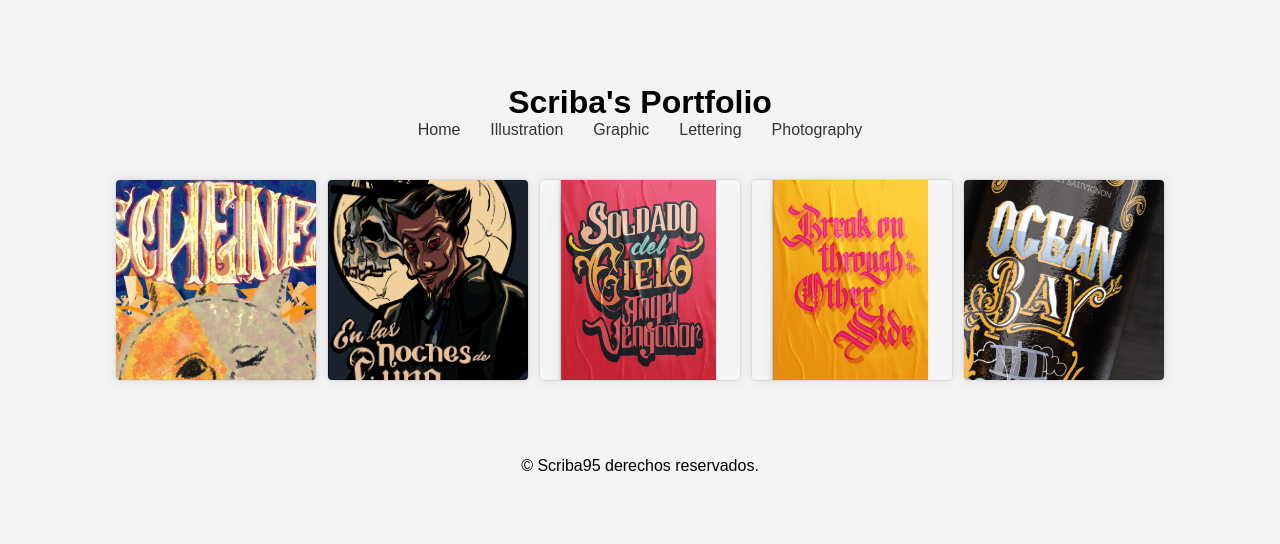
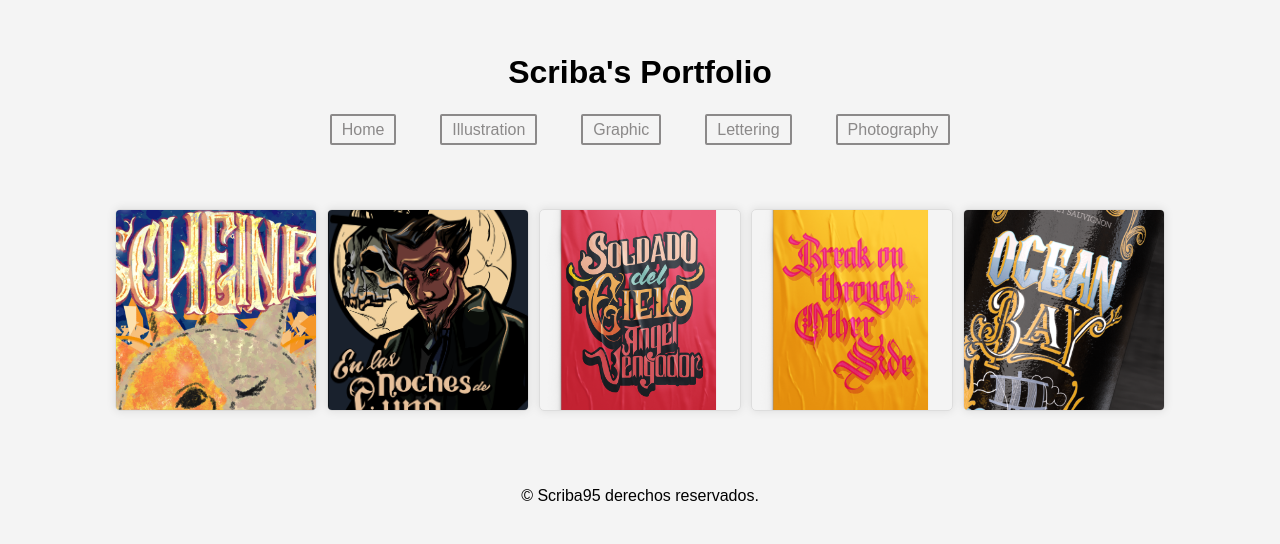
Before and after one commit to scriba95/scriba95.github.io, a plain HTML site: page lettering.html in a window 1280 px wide. Shown: the part 113-657 px from the top of the page. Drawn offline with nearby package versions, Linux system fonts and the light colour scheme.

Commit message:
nueva informacion

```diff
--- a/styles.css
+++ b/styles.css
@@ -1,4 +1,13 @@
 /* Estilos generales */
+// <uniquifier>: Use a unique and descriptive class name
+// <weight>: Use a value from 100 to 900
+
+.montserrat-<uniquifier> {
+  font-family: "Montserrat", serif;
+  font-optical-sizing: auto;
+  font-weight: <weight>;
+  font-style: normal;
+}
 body {
     font-family: Arial, sans-serif;
     margin: 0;
@@ -23,7 +32,7 @@ header h1 {
 
 nav ul {
     list-style: none;
-    padding: 0;
+    padding: 30px;
     margin: 0;
     display: flex;
     justify-content: center;
@@ -35,7 +44,15 @@ nav ul li {
 
 nav ul li a {
     text-decoration: none;
-    color: #333;
+    color: #8b8989;
+
+     border: 2px solid #8b8989; /* Borde alrededor de cada botón */
+     padding: 5px 10px;
+     border-radius: 2px;
+     background-color: transparent; /* Fondo transparente */
+     margin: 0 7px; /* Espaciado entre los botones */
+
+
 }
 
 /* Estilos para la galería */
```
Also changed, not shown: index.html (+3 -0 lines).
